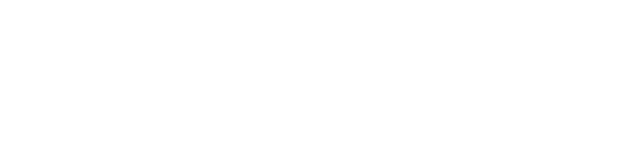
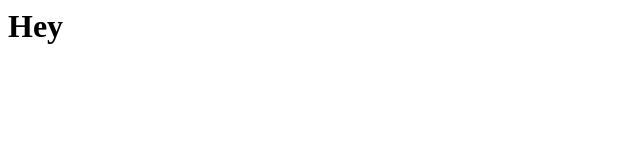
Before and after one commit to Jothisha24/PS-1.15, a plain HTML site: page index.html in a window 1280 px wide. Shown: the whole page, without its empty margins (0-640 px from the left). Drawn offline with Linux system fonts and the light colour scheme.

Commit message:
added index.html

```diff
--- a/index.html
+++ b/index.html
@@ -1,3 +1,5 @@
 <html>
-
+<body>
+    <h1> Hey </h1>
+</body>
 </html>
```
